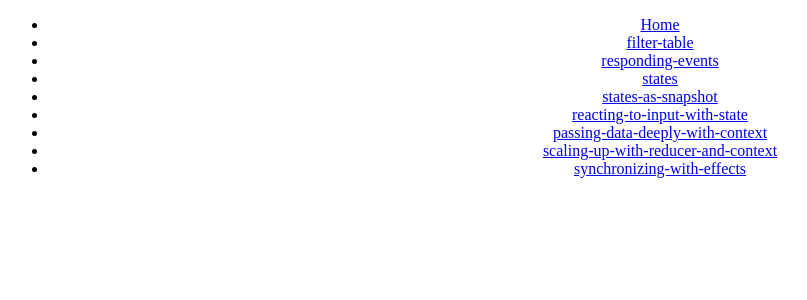
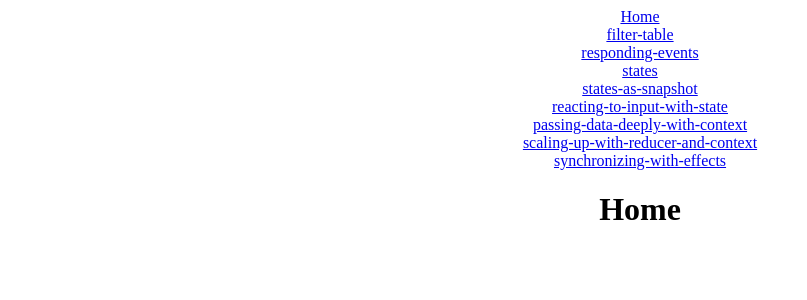
Before and after one commit to diogoditorr/react-docs-examples, a React (Vite) app: page / in a window 1280 px wide. Shown: the top 300 px of the page, without its empty margins (0-807 px from the left). Built offline with nearby package versions, Linux system fonts and the light colour scheme.

Commit message:
refactor: routes

```diff
--- a/src/App.tsx
+++ b/src/App.tsx
@@ -2,7 +2,6 @@ import React from "react";
 import { Link, Route, Routes } from "react-router-dom";
 import "./App.css";
 import FilterableProductTable from "./components/FilterableProductTable/FilterableProductTable";
-import HomeButtonWrapper from "./components/HomeButtonWrapper";
 import Toolbar from "./components/RespondingToEvents/Toolbar";
 import Counter from "./components/StateAsSnapshot/Counter";
 import Form from "./components/StateAsSnapshot/Form";
@@ -12,6 +11,7 @@ import Page from "./components/PassingDataDeeplyWithContext/Page";
 import ProfilePage from "./components/PassingDataDeeplyWithContext/ProfilePage";
 import TaskApp from "./components/ScalingUpWithReducerAndContext/TaskApp";
 import Video from "./components/SynchronizingWithEffects/VideoPlayer";
+import { NavBar } from "./components/NavBar";
 
 const PRODUCTS = [
     { category: "Fruits", price: "$1", stocked: true, name: "Apple" },
@@ -33,120 +33,51 @@ function App() {
     return (
         <div className="App">
             <Routes>
-                <Route
-                    path="/"
-                    element={
-                        <ul>
-                            <li>
-                                <Link to="/">Home</Link>
-                            </li>
-                            <li>
-                                <Link to="filter-table">filter-table</Link>
-                            </li>
-                            <li>
-                                <Link to="responding-events">
-                                    responding-events
-                                </Link>
-                            </li>
-                            <li>
-                                <Link to="states">states</Link>
-                            </li>
-                            <li>
-                                <Link to="states-as-snapshot">
-                                    states-as-snapshot
-                                </Link>
-                            </li>
-                            <li>
-                                <Link to="reacting-to-input-with-state">
-                                    reacting-to-input-with-state
-                                </Link>
-                            </li>
-                            <li>
-                                <Link to="passing-data-deeply-with-context">
-                                    passing-data-deeply-with-context
-                                </Link>
-                            </li>
-                            <li>
-                                <Link to="scaling-up-with-reducer-and-context">
-                                    scaling-up-with-reducer-and-context
-                                </Link>
-                            </li>
-                            <li>
-                                <Link to="synchronizing-with-effects">
-                                    synchronizing-with-effects
-                                </Link>
-                            </li>
-                        </ul>
-                    }
-                />
+                <Route element={<NavBar />}>
+                    <Route path="/" element={<h1>Home</h1>} />
                     <Route
                         path="filter-table"
-                    element={
-                        <HomeButtonWrapper>
-                            <FilterableProductTable products={PRODUCTS} />
-                        </HomeButtonWrapper>
-                    }
+                        element={<FilterableProductTable products={PRODUCTS} />}
                     />
-                <Route
-                    path="responding-events"
-                    element={
-                        <HomeButtonWrapper>
-                            <Toolbar />
-                        </HomeButtonWrapper>
-                    }
-                />
-                <Route
-                    path="states"
-                    element={
-                        <HomeButtonWrapper>
-                            <Gallery />
-                        </HomeButtonWrapper>
-                    }
-                />
+                    <Route path="responding-events" element={<Toolbar />} />
+                    <Route path="states" element={<Gallery />} />
                     <Route
                         path="states-as-snapshot"
                         element={
-                        <HomeButtonWrapper>
+                            <>
                                 <Counter />
                                 <Form />
-                        </HomeButtonWrapper>
+                            </>
                         }
                     />
                     <Route
                         path="reacting-to-input-with-state"
                         element={
-                        <HomeButtonWrapper>
+                            <>
                                 <Form2 />
                                 <Form2 />
                                 <Form2 />
-                        </HomeButtonWrapper>
+                            </>
                         }
                     />
                     <Route
                         path="passing-data-deeply-with-context"
                         element={
-                        <HomeButtonWrapper>
+                            <>
                                 <Page />
                                 <ProfilePage />
-                        </HomeButtonWrapper>
+                            </>
                         }
                     />
                     <Route
                         path="scaling-up-with-reducer-and-context"
-                    element={
-                        <HomeButtonWrapper>
-                            <TaskApp />
-                        </HomeButtonWrapper>
-                    }
+                        element={<TaskApp />}
                     />
                     <Route
                         path="synchronizing-with-effects"
-                    element={
-                        <HomeButtonWrapper>
-                            <Video />
-                        </HomeButtonWrapper>
-                    }
+                        element={<Video />}
                     />
+                </Route>
             </Routes>
         </div>
     );
--- a/src/components/HomeButtonWrapper.tsx
+++ /dev/null
@@ -1,17 +0,0 @@
-import React from "react";
-import { Link } from "react-router-dom";
-
-type Props = {
-    children: React.ReactNode;
-};
-
-export default function HomeButtonWrapper({ children }: Props) {
-    return (
-        <>
-            <button style={{ marginBottom: 24}}>
-                <Link to="/">Home</Link>
-            </button>
-            {children}
-        </>
-    );
-}
--- /dev/null
+++ b/src/components/NavBar/index.tsx
@@ -0,0 +1,35 @@
+import React from "react";
+import { Link, Outlet } from "react-router-dom";
+
+export function NavBar() {
+    return (
+        <>
+            <nav
+                style={{
+                    display: "flex",
+                    flexDirection: "column",
+                    marginBottom: "1rem",
+                }}
+            >
+                <Link to="/">Home</Link>
+                <Link to="filter-table">filter-table</Link>
+                <Link to="responding-events">responding-events</Link>
+                <Link to="states">states</Link>
+                <Link to="states-as-snapshot">states-as-snapshot</Link>
+                <Link to="reacting-to-input-with-state">
+                    reacting-to-input-with-state
+                </Link>
+                <Link to="passing-data-deeply-with-context">
+                    passing-data-deeply-with-context
+                </Link>
+                <Link to="scaling-up-with-reducer-and-context">
+                    scaling-up-with-reducer-and-context
+                </Link>
+                <Link to="synchronizing-with-effects">
+                    synchronizing-with-effects
+                </Link>
+            </nav>
+            <Outlet />
+        </>
+    );
+}
```
Lines whose indentation alone changed are shown as unchanged.
